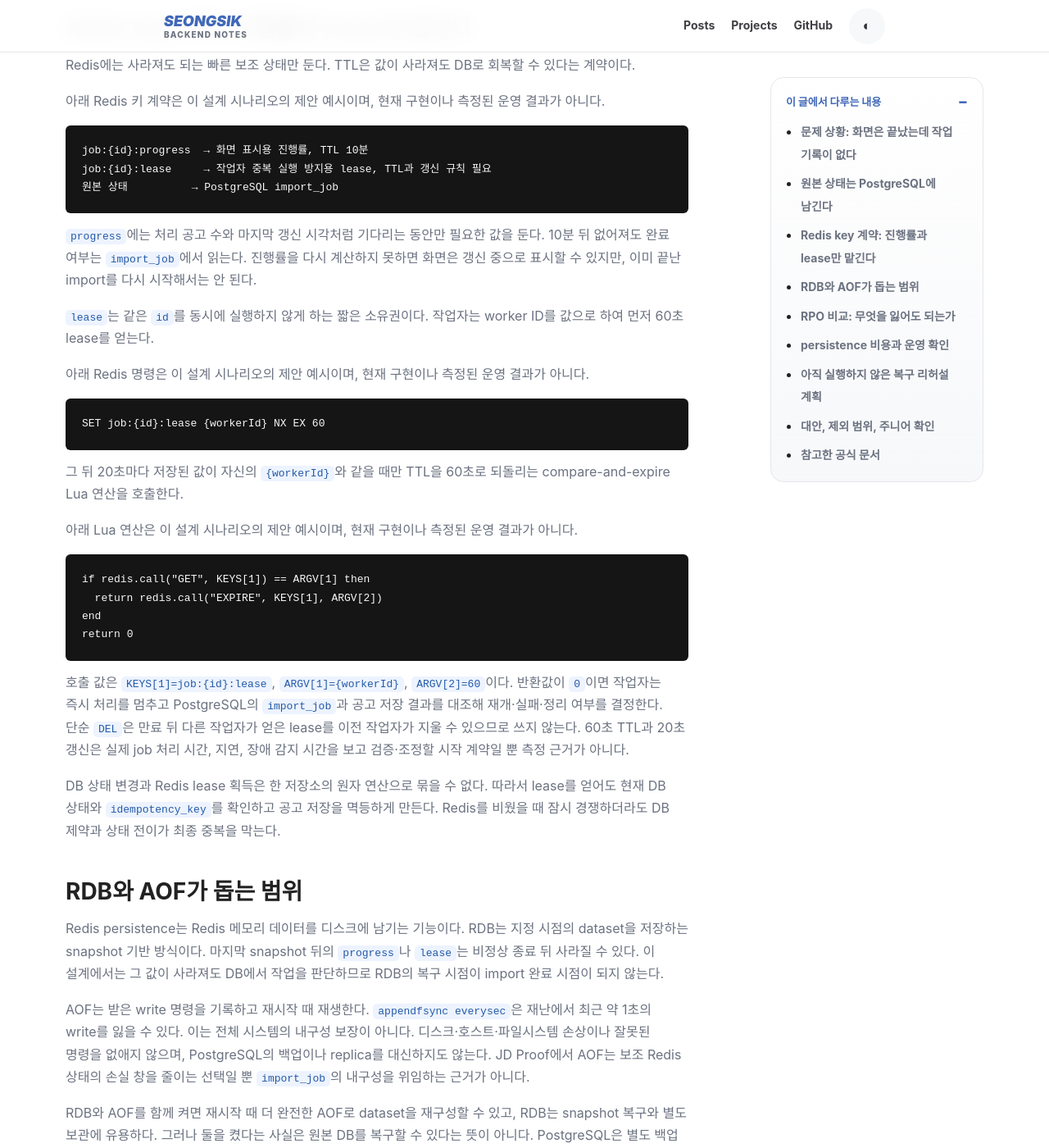
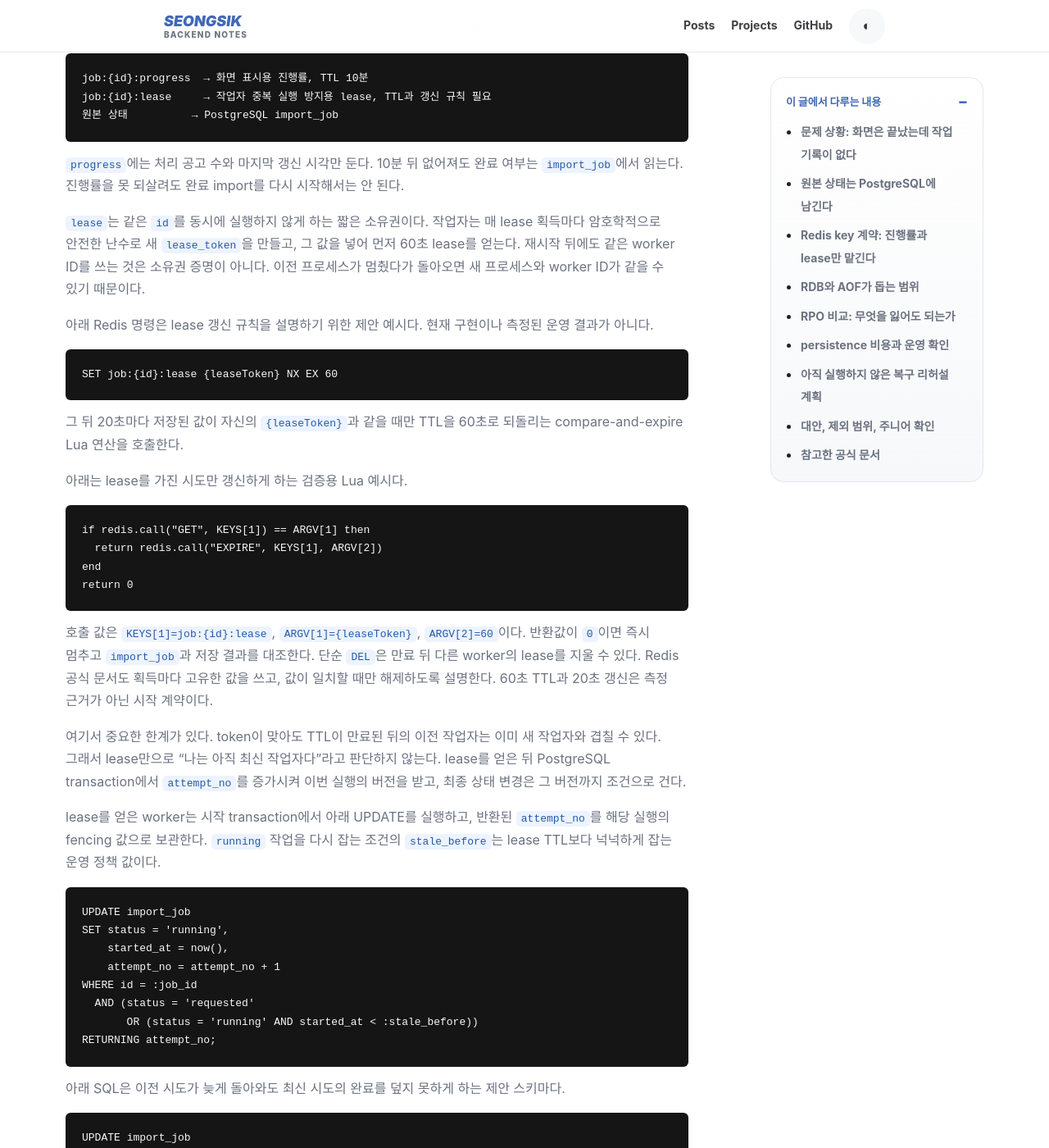
Before and after one commit to seongsik082/seongsik082.github.io, a Jekyll site: the page built from _posts/2026-07-19-redis-rdb-aof-recovery-data-loss-window.md, in a window 1280 px wide and 1400 px high, scrolled down 1559 px. Shown: the whole window at 82% size. Built offline with Jekyll 4.4.1, drawn with Linux system fonts in a browser that asks for light colours; some web fonts are replaced; some of the changed text lies outside the part shown.

Commit message:
Fix practical blog review gaps

````diff
--- a/_posts/2026-07-19-redis-rdb-aof-recovery-data-loss-window.md
+++ b/_posts/2026-07-19-redis-rdb-aof-recovery-data-loss-window.md
@@ -7,15 +7,15 @@ excerpt: "JD Proof의 import_job을 원본 상태로 두고 Redis 진행률·lea
 
 ## 문제 상황: 화면은 끝났는데 작업 기록이 없다
 
-JD Proof는 채용 공고를 가져와 저장하고 처리 상태를 보여 주는 서비스라고 가정한다. 사용자의 요청으로 작업이 만들어지고, 작업자는 외부 공고를 읽어 `job_post`에 반영한다. 화면에는 `37%`, `완료`, `실패`를 빨리 보여 주고 싶다. 이때 Redis 하나에 진행률과 최종 상태를 함께 넣으면 구현은 단순해 보인다.
+JD Proof는 채용 공고를 가져와 저장하고 상태를 보여 주는 서비스라고 가정한다. 작업자는 외부 공고를 `job_post`에 반영하고 화면은 `37%`, `완료`, `실패`를 보여 준다. Redis 하나에 진행률과 최종 상태를 함께 넣으면 처음에는 단순해 보인다.
 
-하지만 Redis 재시작, TTL 만료, 잘못된 삭제 뒤 `job:{id}:status`가 사라지면 그 작업이 공고를 저장했는지, 중간에 멈췄는지, 다시 실행해도 되는지를 알 수 없다. 진행률 유실은 화면을 다시 만들 문제지만, 최종 상태 유실은 중복 import로 이어진다. 결제·정산·공고 import의 최종 상태처럼 재생성할 수 없는 업무 판단을 Redis의 유일한 원본에 두면 안 되는 이유다.
+Redis 재시작·TTL 만료·잘못된 삭제 뒤 `job:{id}:status`가 사라지면 공고 저장 여부와 재실행 가능 여부를 알 수 없다. 진행률 유실은 화면 문제지만 최종 상태 유실은 중복 import로 이어진다. 재생성할 수 없는 업무 판단을 Redis의 유일한 원본에 두면 안 되는 이유다.
 
-이 글의 **사례 상태: 설계 시나리오**다. 측정한 장애·성능 결과는 없다. 대신 작은 데이터셋에서 snapshot, Redis 재시작, `import_job` 상태와 key 수 대조를 수행할 복구 실험을 계획한다. 목표는 Redis 파일의 존재가 아니라, 재시작 뒤 다음 행동을 PostgreSQL 기록으로 결정할 수 있는지다.
+이 글의 **사례 상태: 설계 시나리오**다. 측정한 장애·성능 결과는 없다. 작은 데이터셋에서 snapshot·재시작 뒤 `import_job`과 key 수를 대조해, 다음 행동을 PostgreSQL 기록으로 정할 수 있는지 검증한다.
 
 ## 원본 상태는 PostgreSQL에 남긴다
 
-JD Proof에서 PostgreSQL의 `import_job`이 내구성 있는 원본 상태다. 요청 트랜잭션에서 행을 먼저 만들고 `requested`를 기록한다. 작업 시작에는 `started_at`과 `status`를, 완료에는 공고 저장 결과와 완료 상태를 서비스의 트랜잭션 경계에 맞춰 확정한다. 작업자가 죽어도 다음 점검자는 이 행으로 미완료 작업을 찾는다. `idempotency_key`는 같은 요청의 중복 생성을 막는 업무 키다.
+JD Proof에서 PostgreSQL의 `import_job`이 내구성 있는 원본 상태다. 요청 시 `requested` 행을 만들고, 시작·완료 상태와 공고 저장 결과를 트랜잭션 경계에 맞춰 확정한다. 작업자가 죽어도 이 행으로 미완료 작업을 찾는다. `idempotency_key`는 같은 요청의 중복 생성을 막는 업무 키다.
 
 아래 SQL은 이 설계 시나리오의 제안 예시이며, 현재 구현이나 측정된 운영 결과가 아니다.
 
@@ -27,12 +27,13 @@ CREATE TABLE import_job (
   requested_at TIMESTAMPTZ NOT NULL,
   started_at TIMESTAMPTZ,
   completed_at TIMESTAMPTZ,
+  attempt_no BIGINT NOT NULL DEFAULT 0,
   failure_code VARCHAR(80),
   idempotency_key VARCHAR(100) NOT NULL UNIQUE
 );
 ```
 
-`status`는 `requested`, `running`, `completed`, `failed`처럼 업무 의미를 가진 값이다. 화면이 진행률을 찾지 못하는 일과 DB가 `completed`를 보장하는 일은 다르다. 최종 성공은 Redis 쓰기 여부가 아니라 DB 행과 공고 저장 결과로 판단한다. Redis가 비어도 DB에서 상태를 읽어 화면을 만들고, 캐시와 DB가 다르면 DB를 우선한다.
+`status`는 업무 상태다. 진행률을 찾지 못하는 일과 DB가 `completed`를 보장하는 일은 다르다. 최종 성공은 Redis가 아니라 DB 행과 공고 저장 결과로 판단하며, 캐시와 DB가 다르면 DB를 우선한다.
 
 ## Redis key 계약: 진행률과 lease만 맡긴다
 
@@ -46,19 +47,19 @@ job:{id}:lease     → 작업자 중복 실행 방지용 lease, TTL과 갱신
 원본 상태          → PostgreSQL import_job
 ```
 
-`progress`에는 처리 공고 수와 마지막 갱신 시각처럼 기다리는 동안만 필요한 값을 둔다. 10분 뒤 없어져도 완료 여부는 `import_job`에서 읽는다. 진행률을 다시 계산하지 못하면 화면은 갱신 중으로 표시할 수 있지만, 이미 끝난 import를 다시 시작해서는 안 된다.
+`progress`에는 처리 공고 수와 마지막 갱신 시각만 둔다. 10분 뒤 없어져도 완료 여부는 `import_job`에서 읽는다. 진행률을 못 되살려도 완료 import를 다시 시작해서는 안 된다.
 
-`lease`는 같은 `id`를 동시에 실행하지 않게 하는 짧은 소유권이다. 작업자는 worker ID를 값으로 하여 먼저 60초 lease를 얻는다.
+`lease`는 같은 `id`를 동시에 실행하지 않게 하는 짧은 소유권이다. 작업자는 매 lease 획득마다 암호학적으로 안전한 난수로 새 `lease_token`을 만들고, 그 값을 넣어 먼저 60초 lease를 얻는다. 재시작 뒤에도 같은 worker ID를 쓰는 것은 소유권 증명이 아니다. 이전 프로세스가 멈췄다가 돌아오면 새 프로세스와 worker ID가 같을 수 있기 때문이다.
 
-아래 Redis 명령은 이 설계 시나리오의 제안 예시이며, 현재 구현이나 측정된 운영 결과가 아니다.
+아래 Redis 명령은 lease 갱신 규칙을 설명하기 위한 제안 예시다. 현재 구현이나 측정된 운영 결과가 아니다.
 
 ```redis
-SET job:{id}:lease {workerId} NX EX 60
+SET job:{id}:lease {leaseToken} NX EX 60
 ```
 
-그 뒤 20초마다 저장된 값이 자신의 `{workerId}`와 같을 때만 TTL을 60초로 되돌리는 compare-and-expire Lua 연산을 호출한다.
+그 뒤 20초마다 저장된 값이 자신의 `{leaseToken}`과 같을 때만 TTL을 60초로 되돌리는 compare-and-expire Lua 연산을 호출한다.
 
-아래 Lua 연산은 이 설계 시나리오의 제안 예시이며, 현재 구현이나 측정된 운영 결과가 아니다.
+아래는 lease를 가진 시도만 갱신하게 하는 검증용 Lua 예시다.
 
 ```lua
 if redis.call("GET", KEYS[1]) == ARGV[1] then
@@ -67,17 +68,42 @@ end
 return 0
 ```
 
-호출 값은 `KEYS[1]=job:{id}:lease`, `ARGV[1]={workerId}`, `ARGV[2]=60`이다. 반환값이 `0`이면 작업자는 즉시 처리를 멈추고 PostgreSQL의 `import_job`과 공고 저장 결과를 대조해 재개·실패·정리 여부를 결정한다. 단순 `DEL`은 만료 뒤 다른 작업자가 얻은 lease를 이전 작업자가 지울 수 있으므로 쓰지 않는다. 60초 TTL과 20초 갱신은 실제 job 처리 시간, 지연, 장애 감지 시간을 보고 검증·조정할 시작 계약일 뿐 측정 근거가 아니다.
+호출 값은 `KEYS[1]=job:{id}:lease`, `ARGV[1]={leaseToken}`, `ARGV[2]=60`이다. 반환값이 `0`이면 즉시 멈추고 `import_job`과 저장 결과를 대조한다. 단순 `DEL`은 만료 뒤 다른 worker의 lease를 지울 수 있다. Redis 공식 문서도 획득마다 고유한 값을 쓰고, 값이 일치할 때만 해제하도록 설명한다. 60초 TTL과 20초 갱신은 측정 근거가 아닌 시작 계약이다.
 
-DB 상태 변경과 Redis lease 획득은 한 저장소의 원자 연산으로 묶을 수 없다. 따라서 lease를 얻어도 현재 DB 상태와 `idempotency_key`를 확인하고 공고 저장을 멱등하게 만든다. Redis를 비웠을 때 잠시 경쟁하더라도 DB 제약과 상태 전이가 최종 중복을 막는다.
+여기서 중요한 한계가 있다. token이 맞아도 TTL이 만료된 뒤의 이전 작업자는 이미 새 작업자와 겹칠 수 있다. 그래서 lease만으로 “나는 아직 최신 작업자다”라고 판단하지 않는다. lease를 얻은 뒤 PostgreSQL transaction에서 `attempt_no`를 증가시켜 이번 실행의 버전을 받고, 최종 상태 변경은 그 버전까지 조건으로 건다.
+
+lease를 얻은 worker는 시작 transaction에서 아래 UPDATE를 실행하고, 반환된 `attempt_no`를 해당 실행의 fencing 값으로 보관한다. `running` 작업을 다시 잡는 조건의 `stale_before`는 lease TTL보다 넉넉하게 잡는 운영 정책 값이다.
+
+```sql
+UPDATE import_job
+SET status = 'running',
+    started_at = now(),
+    attempt_no = attempt_no + 1
+WHERE id = :job_id
+  AND (status = 'requested'
+       OR (status = 'running' AND started_at < :stale_before))
+RETURNING attempt_no;
+```
+
+아래 SQL은 이전 시도가 늦게 돌아와도 최신 시도의 완료를 덮지 못하게 하는 제안 스키마다.
+
+```sql
+UPDATE import_job
+SET status = 'completed', completed_at = now()
+WHERE id = :job_id
+  AND status = 'running'
+  AND attempt_no = :attempt_no;
+```
+
+0행이면 그 작업자는 stale worker다. 완료 처리를 하지 않고 DB 상태를 다시 읽는다. 공고 저장에는 `idempotency_key` unique 제약을 함께 둔다. 즉 Redis lease가 아니라 DB의 버전 조건이 최종 fencing(이전 시도 거부)을 맡는다.
 
 ## RDB와 AOF가 돕는 범위
 
-Redis persistence는 Redis 메모리 데이터를 디스크에 남기는 기능이다. RDB는 지정 시점의 dataset을 저장하는 snapshot 기반 방식이다. 마지막 snapshot 뒤의 `progress`나 `lease`는 비정상 종료 뒤 사라질 수 있다. 이 설계에서는 그 값이 사라져도 DB에서 작업을 판단하므로 RDB의 복구 시점이 import 완료 시점이 되지 않는다.
+Redis persistence는 메모리 데이터를 디스크에 남긴다. RDB는 시점 dataset의 snapshot이다. 마지막 snapshot 뒤 `progress`·`lease`는 비정상 종료 뒤 사라질 수 있지만, 이 설계는 DB로 작업을 판단하므로 RDB 복구 시점이 import 완료 시점은 아니다.
 
-AOF는 받은 write 명령을 기록하고 재시작 때 재생한다. `appendfsync everysec`은 재난에서 최근 약 1초의 write를 잃을 수 있다. 이는 전체 시스템의 내구성 보장이 아니다. 디스크·호스트·파일시스템 손상이나 잘못된 명령을 없애지 않으며, PostgreSQL의 백업이나 replica를 대신하지도 않는다. JD Proof에서 AOF는 보조 Redis 상태의 손실 창을 줄이는 선택일 뿐 `import_job`의 내구성을 위임하는 근거가 아니다.
+AOF는 write 명령을 기록해 재시작 때 재생한다. `appendfsync everysec`은 재난 때 최근 약 1초의 write를 잃을 수 있다. 이는 시스템 전체 내구성 보장이 아니며 디스크·호스트 손상, 잘못된 명령, PostgreSQL 백업·replica를 대신하지 않는다. AOF는 보조 Redis 상태의 손실 창만 줄인다.
 
-RDB와 AOF를 함께 켜면 재시작 때 더 완전한 AOF로 dataset을 재구성할 수 있고, RDB는 snapshot 복구와 별도 보관에 유용하다. 그러나 둘을 켰다는 사실은 원본 DB를 복구할 수 있다는 뜻이 아니다. PostgreSQL은 별도 백업 정책, 복구 지점 목표, replica 또는 고가용성 설계를 가져야 한다. Redis 파일도 같은 인스턴스·볼륨에만 두지 말고 필요하면 외부 보관과 리허설 대상으로 다룬다.
+RDB와 AOF를 함께 켜면 재시작 때 더 완전한 AOF로 dataset을 재구성하고 RDB를 snapshot 보관에 쓸 수 있다. 그래도 원본 DB 복구를 뜻하지는 않는다. PostgreSQL에는 별도 백업·복구 지점·replica 또는 고가용성 설계가 필요하며 Redis 파일도 외부 보관과 리허설 대상으로 다룬다.
 
 ## RPO 비교: 무엇을 잃어도 되는가
 
@@ -93,11 +119,11 @@ RPO는 장애 때 허용할 수 있는 데이터 손실 시점이다. 아래 표
 
 ## persistence 비용과 운영 확인
 
-RDB snapshot과 AOF rewrite는 `fork()`를 사용한다. dataset이 크면 fork가 응답 지연을 만들고, copy-on-write 때문에 쓰기가 많은 동안 메모리 비용이 커질 수 있다. AOF의 write와 `fdatasync`도 지연 원인이다. `everysec`에서 fsync가 길어지면 write가 지연될 수 있다. AOF는 같은 dataset의 RDB보다 파일이 대체로 크고 fsync 정책에 따라 더 느릴 수 있다. 그래서 최종 상태를 지키려는 이유만으로 Redis persistence 비용을 선택하지 않는다.
+RDB snapshot과 AOF rewrite는 `fork()`를 쓰므로 dataset이 크거나 쓰기가 많으면 지연·copy-on-write 메모리 비용이 커질 수 있다. AOF write와 `fdatasync`도 지연 원인이다. `everysec`의 fsync가 길어지면 write가 밀리고, AOF는 RDB보다 파일과 I/O 비용이 커질 수 있다. 최종 상태를 지키겠다는 이유만으로 persistence를 고르지 않는다.
 
 운영에서는 다음을 확인한다.
 
-아래 Redis 확인 명령과 항목은 이 설계 시나리오의 제안 예시이며, 현재 구현이나 측정된 운영 결과가 아니다.
+아래는 운영 확인 항목의 제안 예시이며, 현재 구현이나 측정된 운영 결과가 아니다.
 
 ```text
 INFO persistence
@@ -113,23 +139,24 @@ aof_pending_bio_fsync
 
 작은 데이터셋과 별도 테스트 Redis에서만 다음을 실행할 계획이다. production Redis나 실제 공고 데이터를 멈추지 않는다.
 
-1. PostgreSQL에 `requested`, `running`, `completed`, `failed` 작업과 `idempotency_key`, 공고 저장 결과를 만든다. Redis에는 일부 progress와 lease를 넣는다.
-2. RDB snapshot 경우와 AOF `everysec` 경우를 준비하고 snapshot 전후·AOF write 직후 key를 기록한다. 측정하지 않은 손실 시간이나 latency 수치는 쓰지 않는다.
-3. Redis를 중지·재시작한 뒤 `INFO persistence`, `rdb_last_bgsave_status`, `aof_last_bgrewrite_status`, `aof_pending_bio_fsync`, rewrite 상태를 확인한다.
-4. 재시작 전후 Redis key 수와 progress·lease 존재를 비교하고, PostgreSQL의 행 수·상태·완료 시각·실패 코드·공고 저장 결과와 대조한다.
-5. Redis를 비운 캐시 전용 경우에도 DB로 화면을 다시 만들고, 오래된 `running`을 정책대로 처리하며 동일 멱등 키가 중복 import를 만들지 않는지 확인한다.
+1. PostgreSQL에 네 상태와 `idempotency_key`·공고 저장 결과를, Redis에 일부 progress·lease를 준비한다.
+2. RDB snapshot과 AOF `everysec` 각각에서 snapshot 전후·AOF write 직후 key를 기록한다. 측정하지 않은 손실 시간·latency는 쓰지 않는다.
+3. Redis 재시작 뒤 persistence 지표와 Redis key 수를 기록하고, PostgreSQL의 상태·완료 시각·실패 코드·저장 결과와 대조한다.
+4. Redis를 비운 경우에도 DB로 화면을 만들고, 오래된 `running`과 멱등 키 중복 import를 확인한다.
+5. worker A를 TTL보다 길게 멈추고, worker B가 새 `lease_token`·더 큰 `attempt_no`로 완료한 뒤 A를 재개한다. A 갱신과 A의 최종 UPDATE는 모두 0이어야 하며 공고도 중복 저장되면 안 된다.
 
 외부 백업은 DB 백업과 Redis 보관본의 위치·무결성을 확인하고 격리 환경에 복원한 뒤 DB 상태 대조와 재시도를 검증한다. Redis persistence는 원본 DB 백업이나 replica의 대체물이 아니다.
 
 ## 대안, 제외 범위, 주니어 확인
 
-Redis를 작업 큐와 영구 상태 저장소로 설계하는 대안은 소비 확인·재처리·보존 기간·장애 조치를 별도로 설계해야 한다. 모든 진행 상태를 DB에만 두는 대안은 단순하지만 잦은 갱신이 DB 부하를 늘릴 수 있다. 이번 범위에서는 Redis Cluster, Sentinel, 관리형 서비스 설정, 완전한 분산 합의 증명은 다루지 않는다. 확정한 경계는 `import_job`은 PostgreSQL, 진행률과 짧은 실행 조율은 Redis라는 것이다.
+Redis를 영구 작업 큐로 쓰려면 소비 확인·재처리·보존·장애 조치를 별도 설계해야 한다. 모든 진행 상태를 DB에만 두면 단순하지만 잦은 갱신이 부하가 된다. Redis Cluster·Sentinel·관리형 서비스·완전한 분산 합의는 이 글의 범위 밖이다. 원본 `import_job`은 PostgreSQL, 진행률·짧은 조율은 Redis에 둔다.
 
-코드 리뷰에서는 네 가지만 먼저 묻는다. 값이 사라져도 다시 만들 수 있는가? “공고를 저장했다”를 이 값으로 결정하는가? lease 만료 뒤 이전 작업자가 아직 실행 중일 수 있는가? 재시작 뒤 어떤 DB 행으로 재개·종료를 정하는가? 마지막 두 질문에는 worker ID 비교 갱신, 갱신 실패 시 중단, 멱등 키, DB 상태 대조가 함께 답이 되어야 한다.
+코드 리뷰에서는 다섯 가지만 묻는다. 값이 사라져도 다시 만들 수 있는가? 완료를 이 값으로 결정하는가? lease 만료 뒤 이전 작업자가 남는가? 재시작 뒤 어떤 DB 행으로 재개·종료하는가? 이전 시도가 최신 완료를 덮을 수 있는가? 마지막 세 질문에는 고유 `lease_token`, token 비교 갱신, 갱신 실패 중단, `attempt_no` 조건부 UPDATE, 멱등 키가 함께 답해야 한다.
 
 실무 규칙은 간단하다. **Redis가 전부 사라진 뒤에도 PostgreSQL `import_job`만으로 다음 행동을 결정할 수 있어야 한다.** 가능하다면 RDB와 AOF는 보조 상태의 복구 편의와 손실 창을 조절한다. 불가능하다면 persistence 옵션보다 원본 상태의 위치와 DB 백업·replica·복구 리허설부터 다시 설계한다.
 
 ## 참고한 공식 문서
 
 - [Redis persistence](https://redis.io/docs/latest/operate/oss_and_stack/management/persistence/)
+- [Redis distributed locks](https://redis.io/docs/latest/develop/clients/patterns/distributed-locks/)
 - [Redis latency troubleshooting](https://redis.io/docs/latest/operate/oss_and_stack/management/optimization/latency/)
````
Also changed, not shown: _posts/2026-07-19-oauth2-pkce-code-verifier-server-validation.md (+6 -2 lines).
